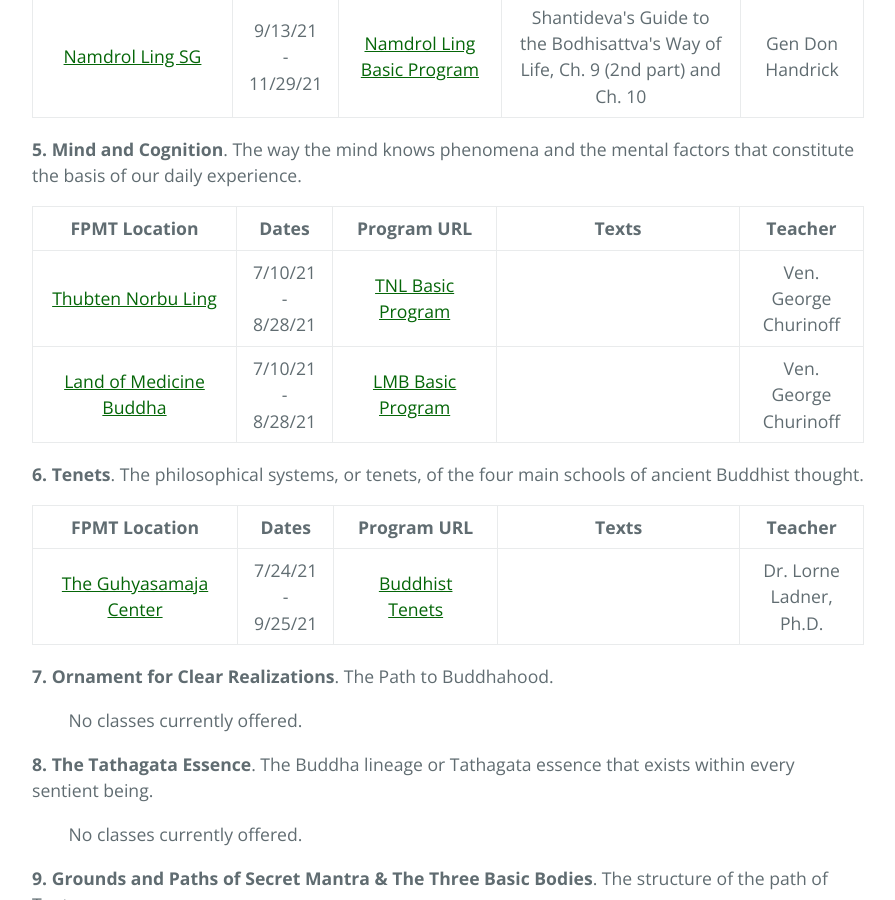
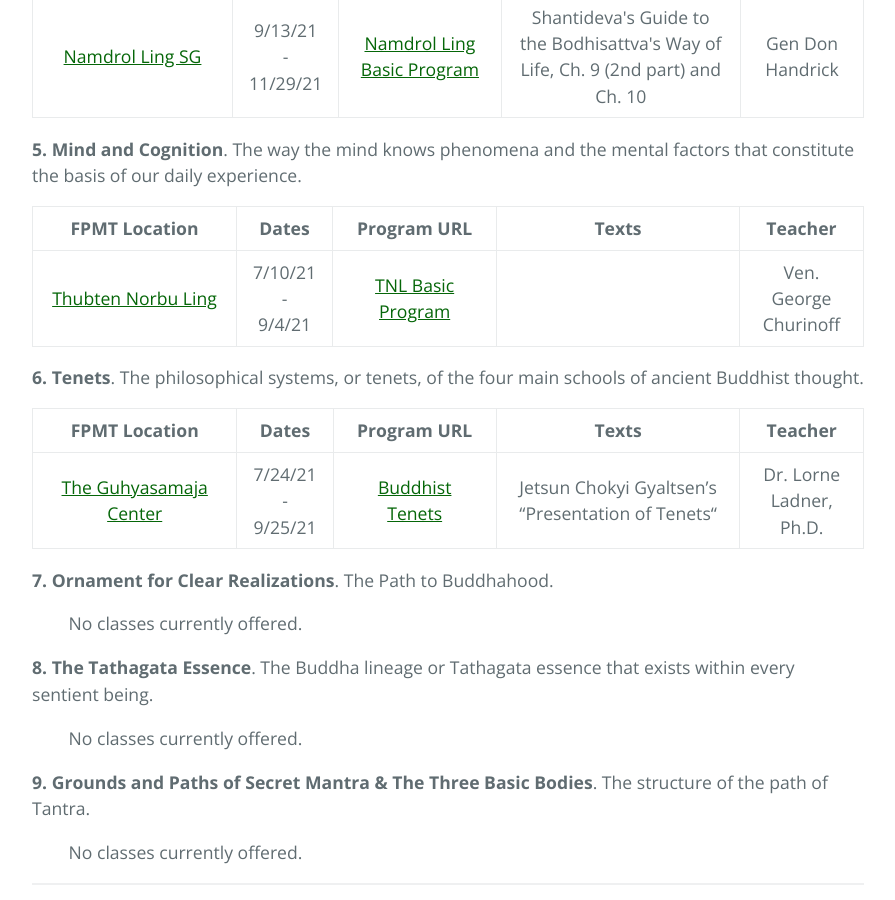
Before and after one commit to lgeorge/lgeorge.github.io, a Jekyll site: the page built from fpmt-na/index.html, in a window 1280 px wide and 900 px high, scrolled down 1793 px. Shown: the whole window, without its empty margins (192-1087 px from the left). Built offline with Jekyll 4.4.1, drawn with Linux system fonts in a browser that asks for light colours; some of the changed text lies outside the part shown.

Commit message:
Update index.html

```diff
--- a/fpmt-na/index.html
+++ b/fpmt-na/index.html
@@ -39,14 +39,14 @@
             <td style="text-align:center"><a href="https://tnlsf.org/" target="_blank" rel="noreferrer noopener">Thubten Norbu Ling</a></td>
             <td style="text-align:center">8/25/21 - 11/24/21</td>
             <td style="text-align:center"><a href="https://tnlsf.org/event/basic-program-middle-length-lam-rim/2021-09-08/" target="_blank" rel="noreferrer noopener">TNL Basic Program, Middle Length Lam-Rim</a></td>
-            <td style="text-align:center"></td>
+            <td style="text-align:center">Lama Tsongkhapa's Stages of the Path (lamrim)</td>
             <td style="text-align:center">Geshe Thubten Sherab</td>
           </tr>
           <tr>
             <td style="text-align:center"><a href="https://landofmedicinebuddha.org/" target="_blank" rel="noreferrer noopener">Land of Medicine Buddha</a></td>
             <td style="text-align:center">8/27/21 - 10/7/21</td>
             <td style="text-align:center"><a href="https://landofmedicinebuddha.org/events/middle-length-lam-rim-with-ven-steve-carlier-via-zoom-2-2021-09-02/" target="_blank" rel="noreferrer noopener">LMB Basic Program, Middle Length Lam-Rim</a></td>
-            <td style="text-align:center"></td>
+            <td style="text-align:center">Lama Tsongkhapa's Stages of the Path (lamrim)</td>
             <td style="text-align:center">Ven. Steve Carlier</td>
           </tr>
     		</tbody>
@@ -128,15 +128,8 @@
     		<tbody>
     			<tr>
             <td style="text-align:center"><a href="https://tnlsf.org/" target="_blank" rel="noreferrer noopener">Thubten Norbu Ling</a></td>
-            <td style="text-align:center">7/10/21 - 8/28/21</td>
+            <td style="text-align:center">7/10/21 - 9/4/21</td>
             <td style="text-align:center"><a href="https://tnlsf.org/event/basic-program-mind-and-cognition-with-ven-george-churinoff/2021-07-10/" target="_blank" rel="noreferrer noopener">TNL Basic Program</a></td>
-            <td style="text-align:center"></td>
-            <td style="text-align:center">Ven. George Churinoff</td>
-          </tr>
-          <tr>
-            <td style="text-align:center"><a href="https://landofmedicinebuddha.org/" target="_blank" rel="noreferrer noopener">Land of Medicine Buddha</a></td>
-            <td style="text-align:center">7/10/21 - 8/28/21</td>
-            <td style="text-align:center"><a href="https://landofmedicinebuddha.org/events/categories/basic-program/" target="_blank" rel="noreferrer noopener">LMB Basic Program</a></td>
             <td style="text-align:center"></td>
             <td style="text-align:center">Ven. George Churinoff</td>
           </tr>
@@ -160,7 +153,7 @@
             <td style="text-align:center"><a href="http://guhyasamaja.org/" target="_blank" rel="noreferrer noopener">The Guhyasamaja Center</a></td>
             <td style="text-align:center">7/24/21 - 9/25/21</td>
             <td style="text-align:center"><a href="http://guhyasamaja.org/index.php/classes/intermediate/buddhist-tenets" target="_blank" rel="noreferrer noopener">Buddhist Tenets</a></td>
-            <td style="text-align:center"></td>
+            <td style="text-align:center">Jetsun Chokyi Gyaltsen’s “Presentation of Tenets“</td>
             <td style="text-align:center">Dr. Lorne Ladner, Ph.D.</td>
           </tr>
     		</tbody>
```
